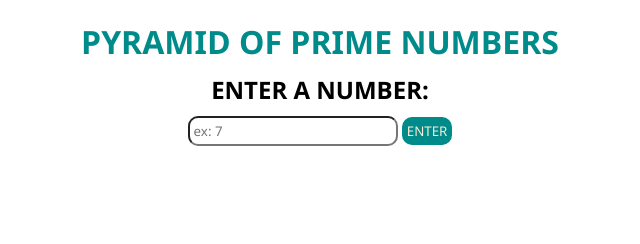
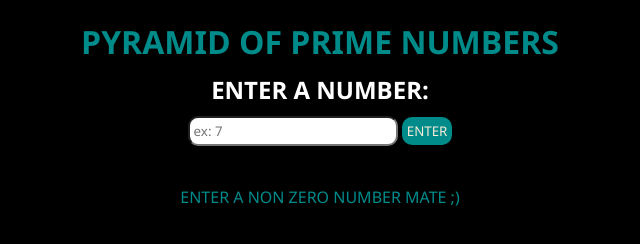
Before and after one commit to BreicheSinal/pyramid-prime-numbers, a plain HTML site: page index.html in a window 1280 px wide. Both pictures are taken after a click on the button "ENTER". Shown: the whole page, without its empty margins (320-960 px from the left). Drawn offline with Linux system fonts and the light colour scheme.

Commit message:
Cleaned code | Added some styles (colors) | Added input validation

```diff
--- a/scripts/pyramid.js
+++ b/scripts/pyramid.js
@@ -8,6 +8,15 @@ function pyramid(){
     var inputValue = input.value;
     var output = [];
 
+    if(inputValue == 0 || inputValue <= 0)
+    {
+        outputSec.style.color = 'darkcyan';
+        outputSec.textContent = 'ENTER A NON ZERO NUMBER MATE ;)';
+        setTimeout(() =>{
+            location.reload();
+        }, 1777);
+    }
+    else{
         for (var x = 1; x <= inputValue; x++) {
             var oddNum = 1;
             for (var y = 0; y < x; y++) {
@@ -19,4 +28,5 @@ function pyramid(){
         }
         console.log(output.join(''));
         outputSec.textContent = output.join('');
+    }
 };
--- a/styles/base.css
+++ b/styles/base.css
@@ -1,4 +1,5 @@
 * {
+  background-color: black;
   padding: 0;
   margin: 0;
   font-family: "Segoe UI", Tahoma, Geneva, Verdana, sans-serif;
@@ -26,6 +27,10 @@
   gap: 10px;
 }
 
+.inputDiv > h2 {
+  color: white;
+}
+
 .inputDiv > h1 {
   color: darkcyan;
 }
@@ -33,6 +38,8 @@
 .inputDiv > div > input {
   border-radius: 10px;
   padding: 4px;
+  background-color: white;
+  color: black;
 }
 
 .outputDiv {
@@ -40,4 +47,6 @@
   justify-content: center;
   align-items: center;
   padding-top: 20px;
+  width: 100%;
+  color: white;
 }
```
Lines whose indentation alone changed are shown as unchanged.
